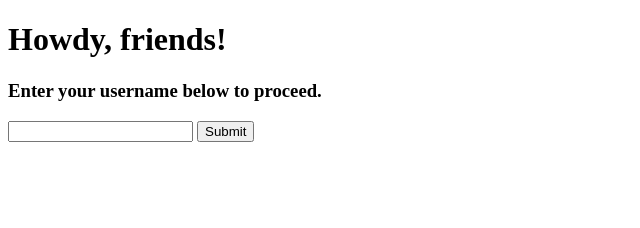
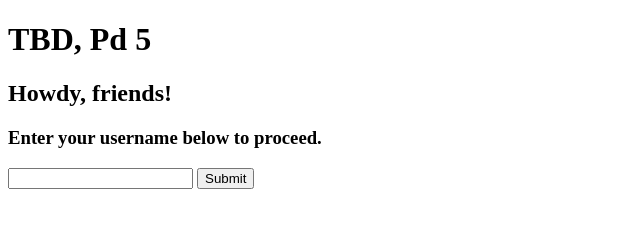
Before and after one commit to Princeden/phom_softwaredev, a plain HTML site: page 15_flask-forms/templates/login.html in a window 1280 px wide. Shown: the whole page, without its empty margins (0-640 px from the left). Drawn offline with Linux system fonts and the light colour scheme.

Commit message:
finished k15

```diff
--- a/15_flask-forms/templates/login.html
+++ b/15_flask-forms/templates/login.html
@@ -24,8 +24,11 @@
 
   <body>
     <h1>
+        TBD, Pd 5
+    </h1>
+    <h2>
       Howdy, friends!
-    </h1>
+    </h2>
 
 
     <h3>
```
Also changed, not shown: 15_flask-forms/templates/response.html (+7 -1 lines).
